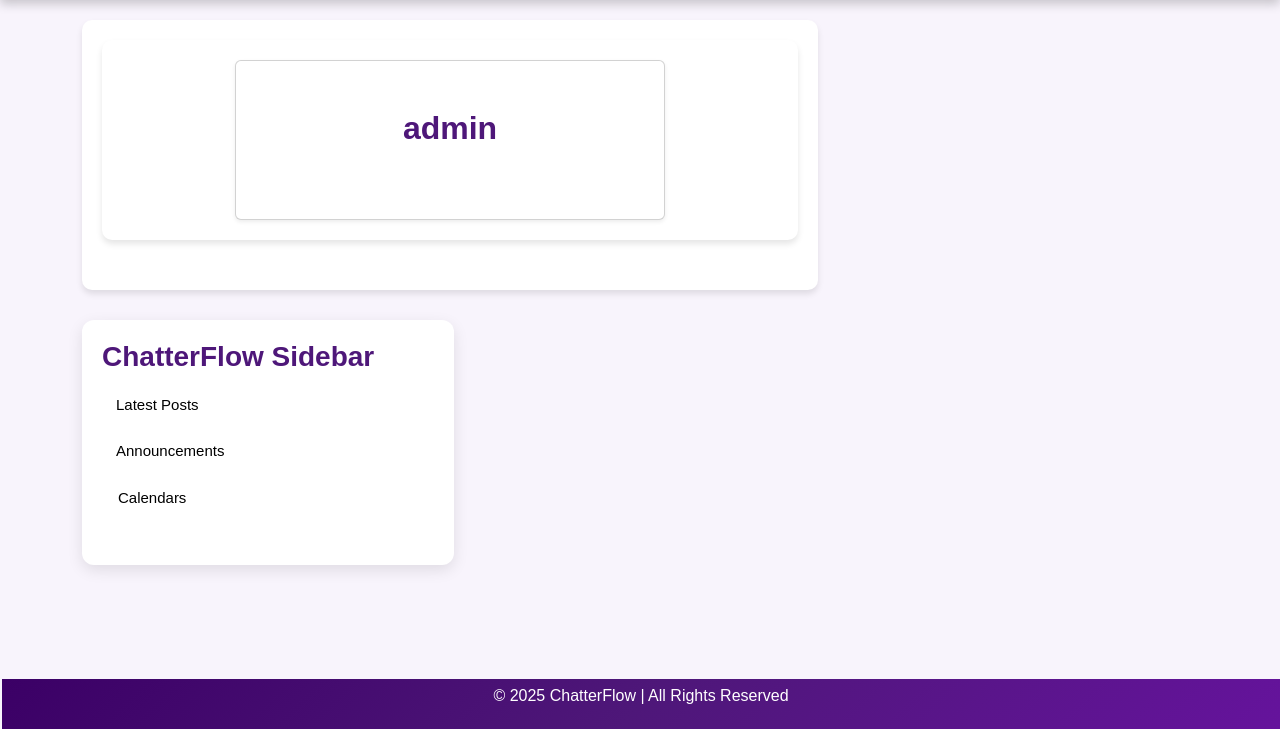
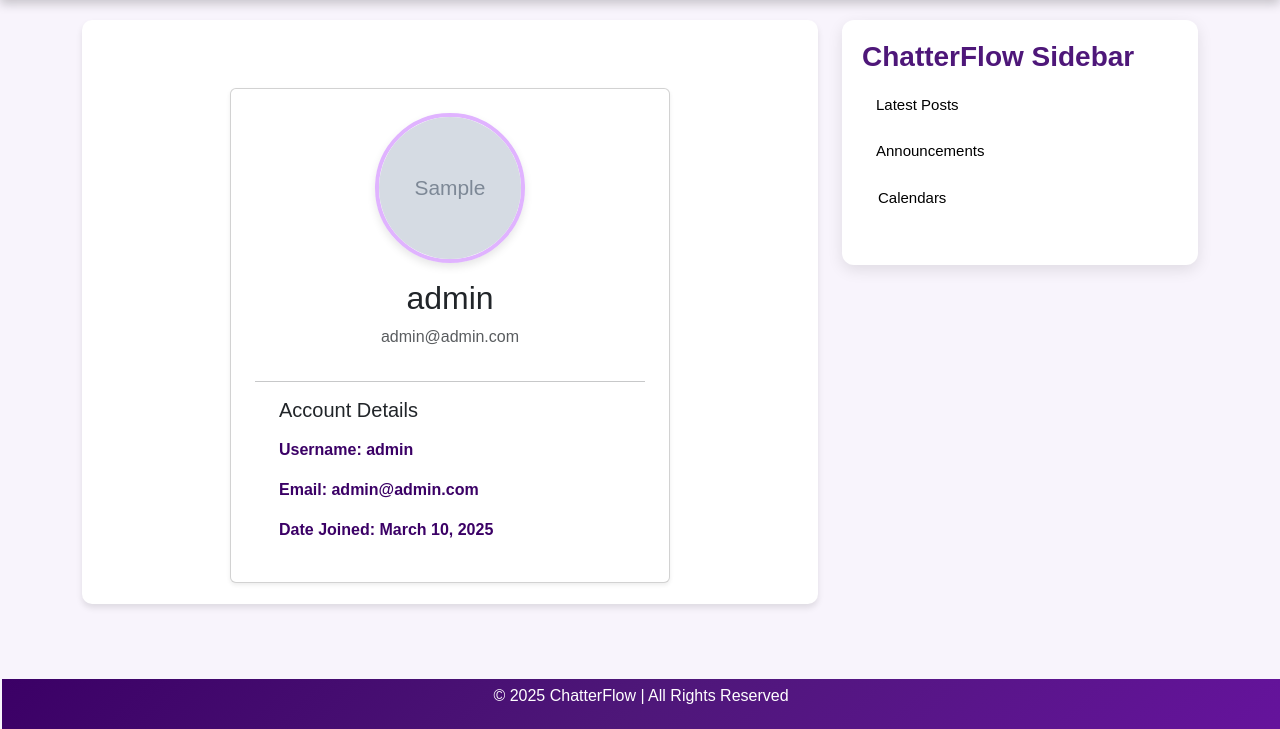
Before and after one commit to kareem-tantawy/Django-Learning-Journey, a Django app: page /profile/ in a window 1280 px wide. Shown: the part 71-800 px from the top of the page. Run offline with Django 5.2, Linux system fonts and the light colour scheme; the first user in the database is signed in; tables that the repository leaves empty hold one stand-in row (Sample ...).

Commit message:
Added Profile page for the new users after registeration process, and added media content also

```diff
--- a/ChatterFlow/ChatterFlow/ChatterFlow/urls.py
+++ b/ChatterFlow/ChatterFlow/ChatterFlow/urls.py
@@ -18,6 +18,8 @@ from django.contrib import admin
 from django.contrib.auth import views as auth_views
 from django.urls import path, include
 from users import views as user_views
+from django.conf import settings
+from django.conf.urls.static import static
 
 urlpatterns = [
     path('admin/', admin.site.urls),
@@ -33,3 +35,6 @@ urlpatterns = [
     path('register/', user_views.register, name='register-form'),
     path('profile/', user_views.profile, name='profile'),
 ]
+
+if settings.DEBUG:
+    urlpatterns += static(settings.MEDIA_URL, document_root=settings.MEDIA_ROOT)
--- a/ChatterFlow/ChatterFlow/blog/static/blog/main.css
+++ b/ChatterFlow/ChatterFlow/blog/static/blog/main.css
@@ -24,19 +24,23 @@ body {
     top: 0;
     z-index: 1000;
 }
+
 .navbar-brand {
     font-size: 1.5rem;
     font-weight: bold;
     color: #fff !important;
 }
+
 .nav-link {
     color: #ffffff !important;
     margin-right: 10px;
     transition: color 0.3s ease;
 }
+
 .nav-link:hover {
     color: #e0b3ff !important;
 }
+
 .btn-custom {
     background-color: #ffffff;
     color: #3b0066;
@@ -45,6 +49,7 @@ body {
     text-decoration: none;
     font-weight: 600;
 }
+
 .btn-custom:hover {
     background-color: #e0b3ff;
     color: #fff;
@@ -62,7 +67,8 @@ body {
     padding: 20px;
     border-radius: 10px;
     box-shadow: 0 4px 6px rgba(0, 0, 0, 0.1);
-    margin-bottom: 30px; /* Added space between posts */
+    margin-bottom: 30px;
+    /* Added space between posts */
 }
 
 /* Sidebar */
@@ -72,16 +78,19 @@ body {
     border-radius: 12px;
     box-shadow: 0px 5px 15px rgba(0, 0, 0, 0.1);
 }
+
 .sidebar h3 {
     font-weight: 700;
     color: #4e1779;
 }
+
 .list-group-item {
     border: none;
     padding: 12px;
     font-size: 15px;
     transition: background 0.3s ease;
 }
+
 .list-group-item:hover {
     background: #e0b3ff;
     color: white;
@@ -93,6 +102,116 @@ body {
     color: white;
     text-align: center;
     padding: 5px;
-    margin-top: auto; /* Pushes footer to bottom */
+    margin-top: auto;
+    /* Pushes footer to bottom */
     width: 100%;
 }
+
+
+/* Profile Page Specific Styles - Add these to your main.css file */
+
+/* Profile Container */
+.profile-container {
+    padding: 10px;
+}
+
+/* Profile Header */
+.profile-header {
+    padding-bottom: 15px;
+}
+
+.profile-image {
+    width: 150px;
+    height: 150px;
+    object-fit: cover; /* This ensures the image fills the container without distortion */
+    border-radius: 50%; /* Creates a perfect circle */
+    border: 4px solid #e0b3ff;
+    box-shadow: 0 4px 8px rgba(0, 0, 0, 0.1);
+}
+
+@media (max-width: 768px) {
+    .profile-image {
+        width: 120px;
+        height: 120px;
+    }
+}
+
+.profile-image-sm {
+    width: 50px;
+    height: 50px;
+    object-fit: cover;
+    border-radius: 50%;
+    border: 2px solid #e0b3ff;
+}
+
+.profile-username {
+    color: #3b0066;
+    font-weight: 700;
+    margin-bottom: 5px;
+}
+
+.profile-bio {
+    font-style: italic;
+    margin-top: 10px;
+}
+
+.profile-divider {
+    border-top: 2px solid #e0b3ff;
+    margin: 20px 0;
+}
+
+/* Detail Cards */
+.detail-card {
+    background-color: #fff;
+    border-radius: 10px;
+    padding: 15px;
+    box-shadow: 0 4px 6px rgba(0, 0, 0, 0.05);
+    height: 100%;
+    margin-bottom: 20px;
+}
+
+.detail-title {
+    color: #4e1779;
+    font-weight: 600;
+    padding-bottom: 10px;
+    border-bottom: 1px solid #e0b3ff;
+    margin-bottom: 15px;
+}
+
+/* Activity Cards */
+.post-card {
+    transition: transform 0.3s ease, box-shadow 0.3s ease;
+    border: 1px solid rgba(0, 0, 0, 0.125);
+    border-radius: 10px;
+}
+
+.post-card:hover {
+    transform: translateY(-5px);
+    box-shadow: 0 10px 20px rgba(0, 0, 0, 0.1);
+}
+
+/* Custom Buttons */
+.btn-purple {
+    background-color: #4e1779;
+    color: white;
+}
+
+.btn-purple:hover {
+    background-color: #3b0066;
+    color: white;
+}
+
+.btn-outline-purple {
+    color: #4e1779;
+    border-color: #4e1779;
+}
+
+.btn-outline-purple:hover {
+    background-color: #4e1779;
+    color: white;
+}
+
+/* Custom Badge */
+.bg-purple {
+    background-color: #4e1779;
+}
--- a/ChatterFlow/ChatterFlow/users/apps.py
+++ b/ChatterFlow/ChatterFlow/users/apps.py
@@ -4,3 +4,6 @@ from django.apps import AppConfig
 class UsersConfig(AppConfig):
     default_auto_field = 'django.db.models.BigAutoField'
     name = 'users'
+
+    def ready(self):
+        import users.signals
--- a/ChatterFlow/ChatterFlow/users/models.py
+++ b/ChatterFlow/ChatterFlow/users/models.py
@@ -5,8 +5,21 @@ from PIL import Image
 
 class Profile(models.Model):
     user = models.OneToOneField(User, on_delete=models.CASCADE)
-    image = models.ImageField(default='default.jpg', upload_to='profile_pics')
+    gender = models.CharField(max_length=10, default='Man')
+    image = models.ImageField(default='profile_pics/default_woman.jpg' if gender =='man' else 'profile_pics/default_man.jpg' , upload_to='profile_pics')
     bio = models.TextField(default='')
 
     def __str__(self):
         return f'{self.user.username} Profile'
+
+    def save(self, *args, **kwargs):
+
+        super().save(*args, **kwargs)
+
+        img = Image.open(self.image.path)
+
+        width, height = img.size
+        min_size = min(width, height)
+        img = img.crop((0, 0, min_size, min_size))
+
+        img.save(self.image.path)
--- a/ChatterFlow/ChatterFlow/users/templates/users/profile.html
+++ b/ChatterFlow/ChatterFlow/users/templates/users/profile.html
@@ -1,13 +1,32 @@
 {% extends "blog/base.html" %}
 {% block content %}
-<div class="content-section">
+<div class="container mt-5">
     <div class="row justify-content-center">
         <div class="col-md-8">
-            <div class="card shadow-sm">
-                <div class="card-body text-center p-5">
-                    <h2 class="mb-4" style="color: #4e1779; font-weight: 700;">{{ user.username }}</h2>
+            <div class="card shadow-sm p-4">
+                <div class="text-center">
+                    {% if user.profile.image %}
+                        <img src="{{ user.profile.image.url }}" alt="Profile Picture" class="rounded-circle profile-image" width="200" height="200">
+                    {% endif %}
+                    <h2 class="mt-3">{{ user.username }}</h2>
+                    <p class="text-muted">{{ user.email }}</p>
+                </div>
+
+                <hr>
+
+                <div class="px-4">
+                    <h5 class="mb-3">Account Details</h5>
+                    <div class='profile-username'>
+                        <p><strong>Username:</strong> {{ user.username }}</p>
+                        <p><strong>Email:</strong> {{ user.email }}</p>
+                        <p><strong>Date Joined:</strong> {{ user.date_joined|date:"F d, Y" }}</p>
                     </div>
                 </div>
+
+                {% comment %} <div class="d-flex justify-content-between mt-4">
+                    <a href="{% url 'profile-update' %}" class="btn btn-primary">Edit Profile</a>
+                    <a href="{% url 'password_change' %}" class="btn btn-warning">Change Password</a>
+                </div> {% endcomment %}
             </div>
         </div>
     </div>
```
Also changed, not shown: ChatterFlow/ChatterFlow/ChatterFlow/settings.py (+51 -48 lines), ChatterFlow/ChatterFlow/users/signals.py (added, +15 -0 lines), ChatterFlow/ChatterFlow/media/profile_pics/1.jpg (added), ChatterFlow/ChatterFlow/media/profile_pics/1_pSNJVX5.jpg (added), ChatterFlow/ChatterFlow/media/profile_pics/2.jpg (added), ChatterFlow/ChatterFlow/media/profile_pics/2_9Zq20sZ.jpg (added), ChatterFlow/ChatterFlow/media/profile_pics/2_AIoZvNw.jpg (added), ChatterFlow/ChatterFlow/media/profile_pics/538074eb-00a9-443f-bfc4-3ff977ae90d3.jpg (added), ChatterFlow/ChatterFlow/media/profile_pics/default_man.jpg (added), ChatterFlow/ChatterFlow/media/profile_pics/default_woman.jpg (added), ChatterFlow/ChatterFlow/users/migrations/0002_profile_gender_alter_profile_image.py (added), ChatterFlow/ChatterFlow/users/migrations/0003_alter_profile_image.py (added).
